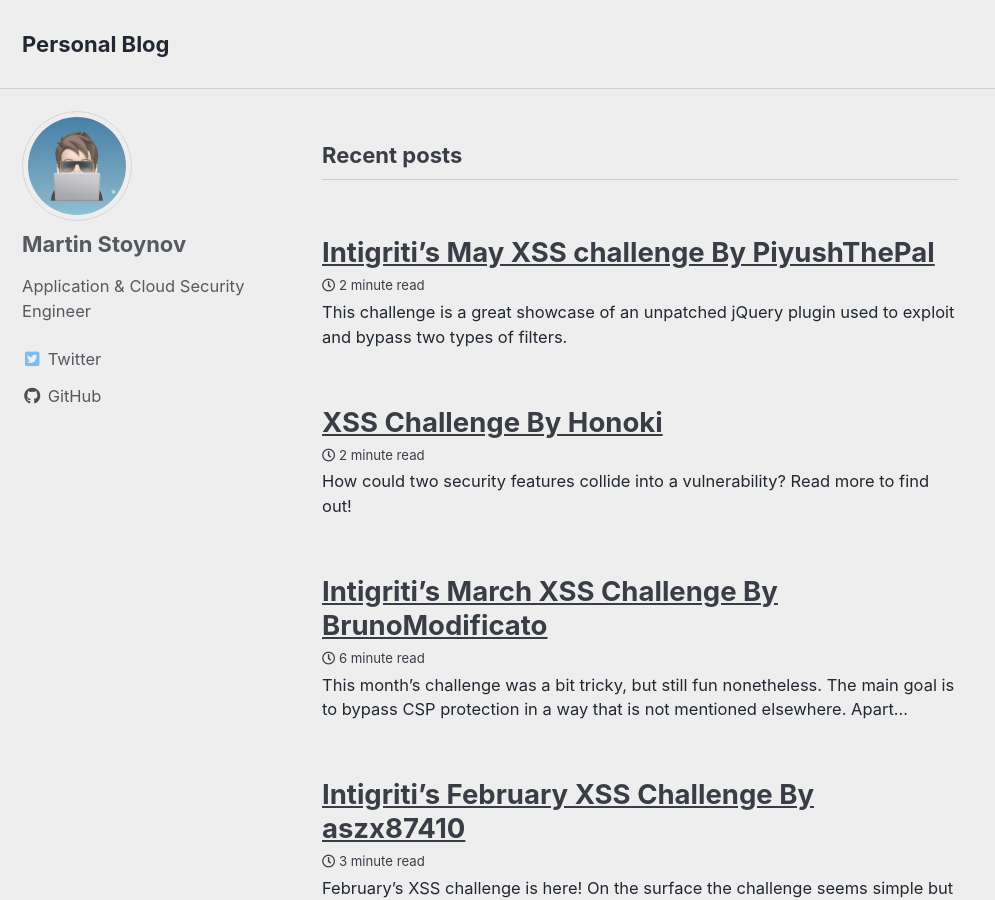
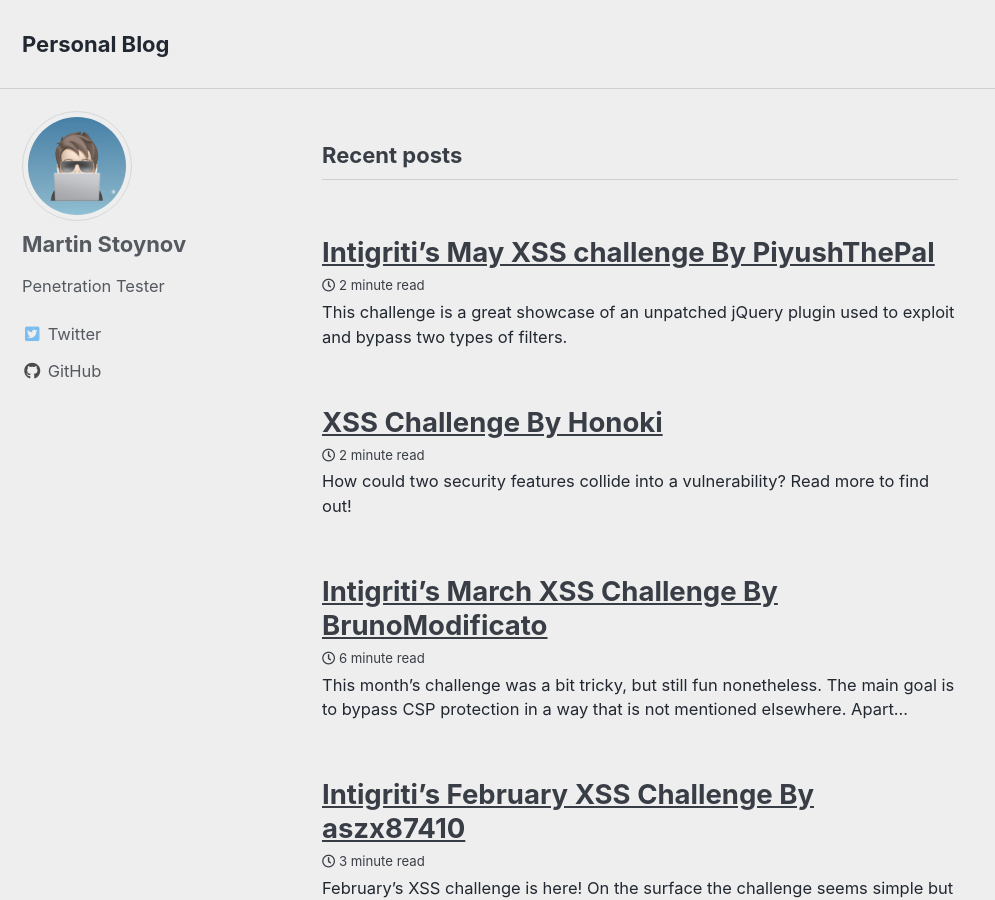
Before and after one commit to martinstnv/challenges, a Jekyll site: the page built from index.html, in a window 1280 px wide and 900 px high. Shown: the whole window, without its empty margins (0-995 px from the left). Built offline with Jekyll 4.4.1, drawn with Linux system fonts in a browser that asks for light colours; cached includes are drawn as plain includes; the list of posts is cut into pages by our own code.

Commit message:
Update _config.yml

```diff
--- a/_config.yml
+++ b/_config.yml
@@ -106,7 +106,7 @@
 author:
   name             : "Martin Stoynov"
   avatar           : "/assets/images/avatar.jpeg"
-  bio              : "Application & Cloud Security Engineer"
+  bio              : "Penetration Tester"
   links:
     - label: "Twitter"
       icon: "fab fa-fw fa-twitter-square"
```
